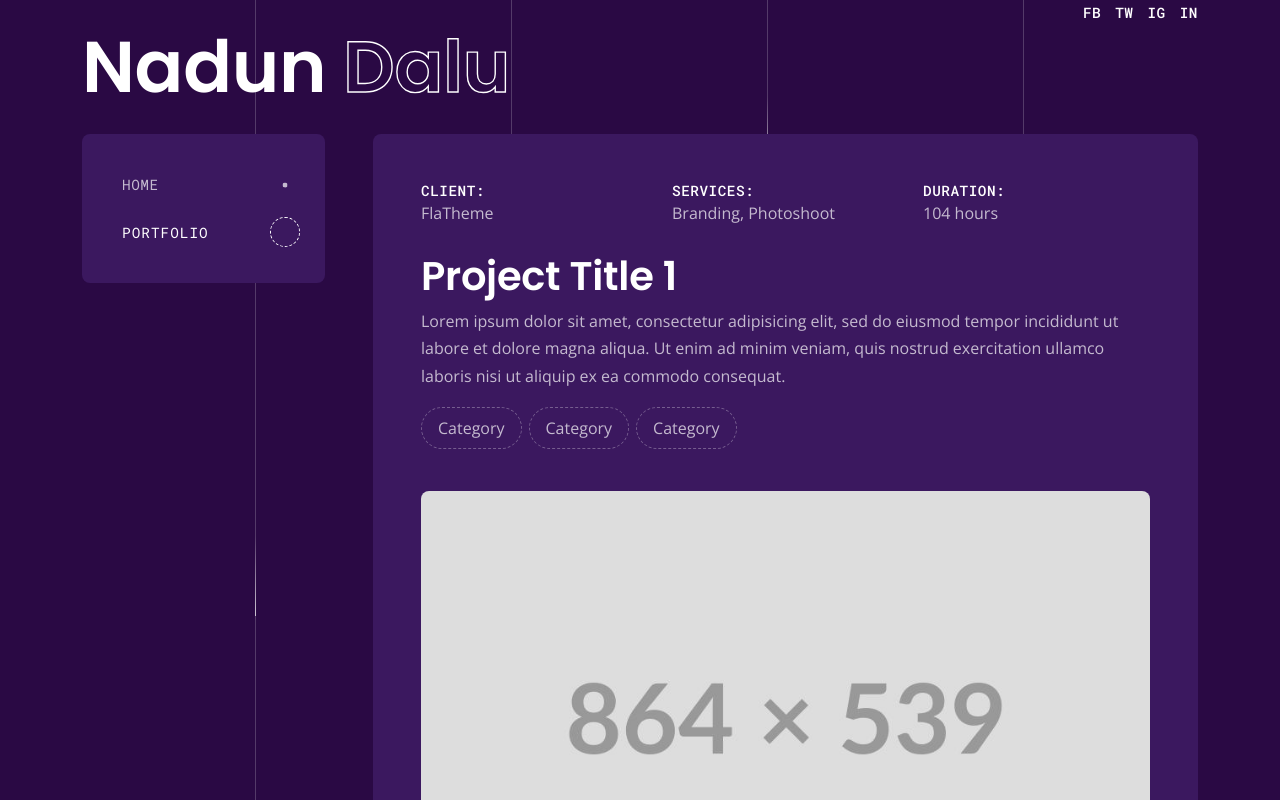
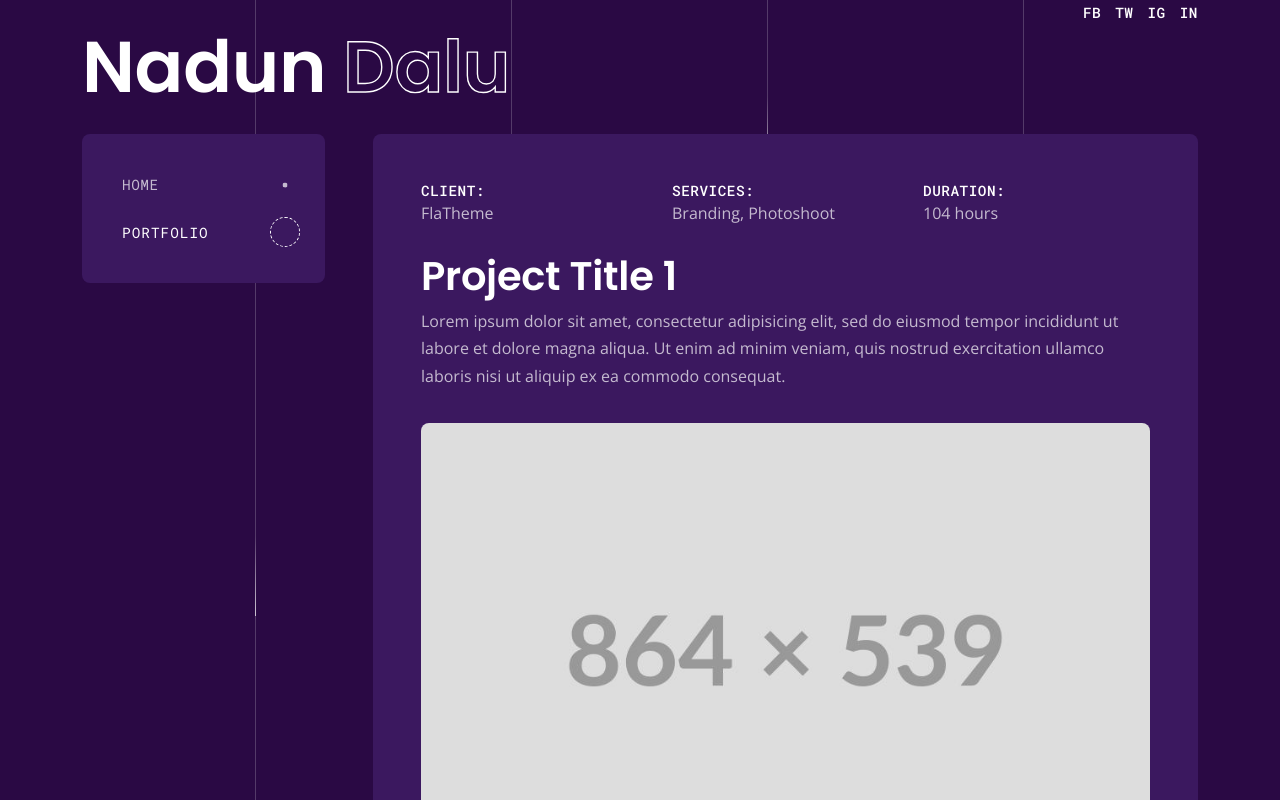
Before and after one commit to CyborLK/my-portfolio-2.0, a Next.js app in the folder my-portfolio/: page /portfolio/first in a window 1280 px wide. Shown: the top 800 px of the page. Built offline with nearby package versions, Linux system fonts and the light colour scheme.

Commit message:
catogory buttons removed

```diff
--- a/my-portfolio/components/Portfolio/PortfolioData.jsx
+++ b/my-portfolio/components/Portfolio/PortfolioData.jsx
@@ -31,11 +31,7 @@ export const portfolioData = {
             duration: '104 hours',
 
             mainImage: MainImage,
-            categories: [
-                { name: 'Category' },
-                { name: 'Category' },
-                { name: 'Category' }
-            ],
+
             images: [
                 { image: MainImage },
                 { image: MainImage },
@@ -55,11 +51,7 @@ export const portfolioData = {
             liveUrl: 'https://project1-demo.com',
             imageSrc: PortfolioImg,
             mainImage: MainImage,
-            categories: [
-                { name: 'Category' },
-                { name: 'Category' },
-                { name: 'Category' }
-            ],
+
             images: [
                 { image: MainImage },
                 { image: MainImage },
@@ -79,11 +71,7 @@ export const portfolioData = {
             liveUrl: 'https://project1-demo.com',
             imageSrc: PortfolioImg,
             mainImage: MainImage,
-            categories: [
-                { name: 'Category' },
-                { name: 'Category' },
-                { name: 'Category' }
-            ],
+
             images: [
                 { image: MainImage },
                 { image: MainImage },
@@ -103,11 +91,7 @@ export const portfolioData = {
             liveUrl: 'https://project1-demo.com',
             imageSrc: PortfolioImg,
             mainImage: MainImage,
-            categories: [
-                { name: 'Category' },
-                { name: 'Category' },
-                { name: 'Category' }
-            ],
+
             images: [
                 { image: MainImage },
                 { image: MainImage },
@@ -127,11 +111,7 @@ export const portfolioData = {
             liveUrl: 'https://project1-demo.com',
             imageSrc: PortfolioImg,
             mainImage: MainImage,
-            categories: [
-                { name: 'Category' },
-                { name: 'Category' },
-                { name: 'Category' }
-            ],
+
             images: [
                 { image: MainImage },
                 { image: MainImage },
@@ -151,11 +131,7 @@ export const portfolioData = {
             liveUrl: 'https://project1-demo.com',
             imageSrc: PortfolioImg,
             mainImage: MainImage,
-            categories: [
-                { name: 'Category' },
-                { name: 'Category' },
-                { name: 'Category' }
-            ],
+
             images: [
                 { image: MainImage },
                 { image: MainImage },
@@ -175,11 +151,7 @@ export const portfolioData = {
             liveUrl: 'https://project1-demo.com',
             imageSrc: PortfolioImg,
             mainImage: MainImage,
-            categories: [
-                { name: 'Category' },
-                { name: 'Category' },
-                { name: 'Category' }
-            ],
+
             images: [
                 { image: MainImage },
                 { image: MainImage },
@@ -199,11 +171,7 @@ export const portfolioData = {
             liveUrl: 'https://project1-demo.com',
             imageSrc: PortfolioImg,
             mainImage: MainImage,
-            categories: [
-                { name: 'Category' },
-                { name: 'Category' },
-                { name: 'Category' }
-            ],
+
             images: [
                 { image: MainImage },
                 { image: MainImage },
--- a/my-portfolio/components/Portfolio/PortfolioItem.jsx
+++ b/my-portfolio/components/Portfolio/PortfolioItem.jsx
@@ -1,12 +1,13 @@
 import Image from 'next/image';
 import Link from 'next/link';
 import React from 'react';
+import MyImage from '@/public/images/portfolio-img.jpg'; // Adjust this to your actual image path
 
 const PortfolioItem = ({ imageSrc, category, projectTitle, slug }) => {
     return (
         <div className={`col-12 col-xl-4 portfolio-item ${category}`}>
             <div className="portfolio-box">
-                <Image src={imageSrc} alt={projectTitle} placeholder="blur" />
+                <Image src={MyImage} alt={projectTitle} placeholder="blur" />
                 <span className="portfolio-category">{category}</span>
                 <div className="portfolio-caption">
                     <h1>
--- a/my-portfolio/pages/portfolio/[slug].jsx
+++ b/my-portfolio/pages/portfolio/[slug].jsx
@@ -67,11 +67,7 @@ const PortfolioPage = ({ project }) => {
                                     <h1>{project.projectTitle}</h1>
                                     <p>{project.description}</p>
 
-                                    <ul className="list-inline-pills mt-3">
-                                        {project.categories.map((item, index) => (
-                                            <li key={index}>{item.name}</li>
-                                        ))}
-                                    </ul>
+
 
                                     {/* Project Links - Only shown if at least one link exists */}
                                     {hasProjectLinks && (
```
